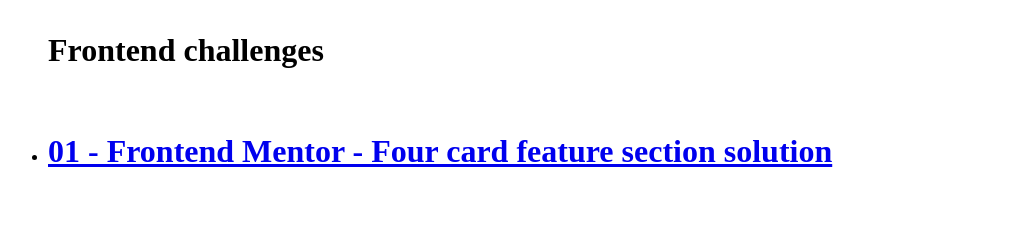
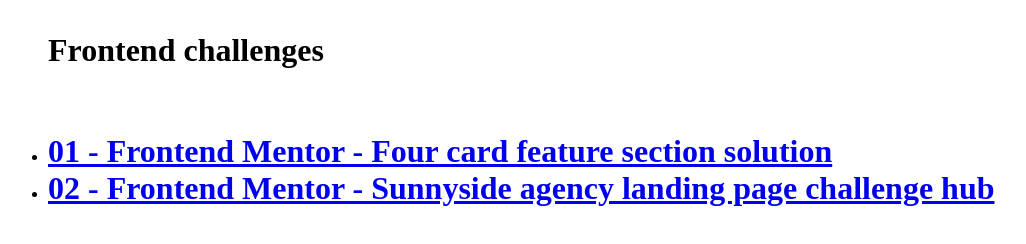
Before and after one commit to SavioSantosDev/front-end-challenges, a plain HTML site: page index.html in a window 1280 px wide. Shown: the whole page, without its empty margins (32-1058 px from the left). Drawn offline with Linux system fonts and the light colour scheme.

Commit message:
feat: creating link to the challenge

```diff
--- a/index.html
+++ b/index.html
@@ -57,6 +57,14 @@
               >
             </h1>
           </li>
+          <li>
+            <h1>
+              <a href="./02/"
+                >02 - Frontend Mentor - Sunnyside agency landing page challenge
+                hub</a
+              >
+            </h1>
+          </li>
         </ul>
       </div>
     </main>
```
